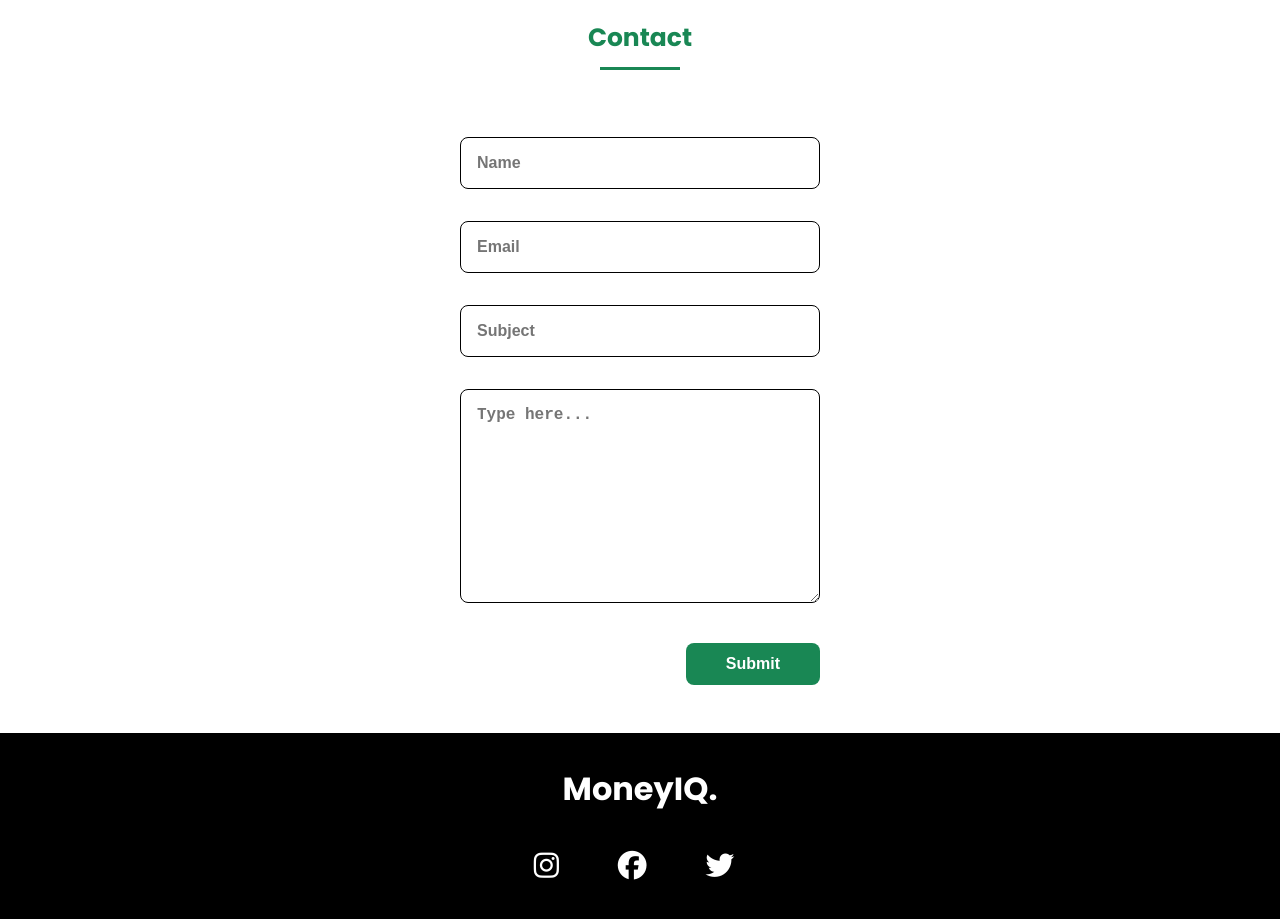
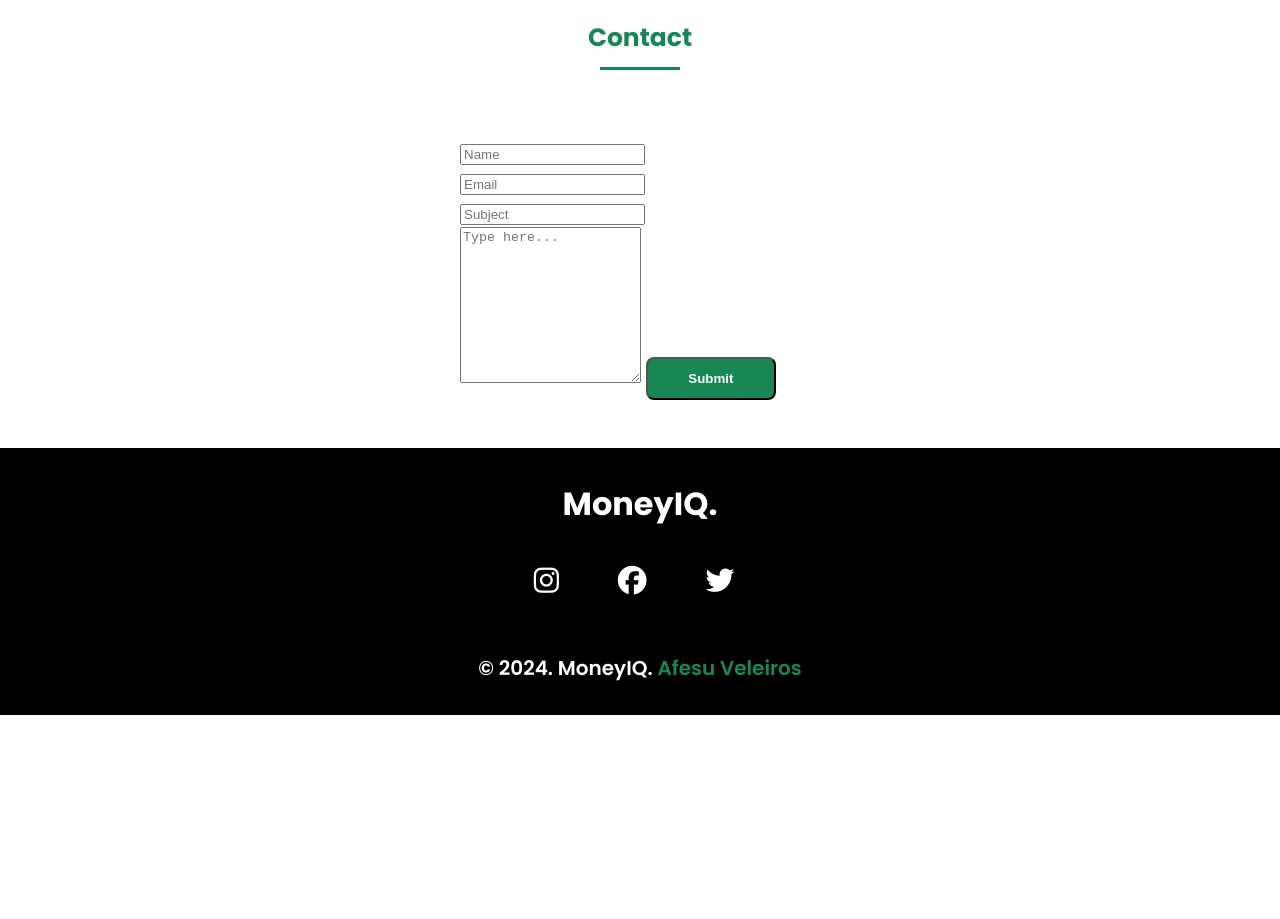
Before and after one commit to julia-almeida18/pag2MoneyIQ, a plain HTML site: page conteudos.html in a window 1280 px wide. Shown: the part 3300-4219 px from the top of the page. After the commit the page ends 4015 px from the top, so only its background shows below. Drawn offline with nearby package versions, Linux system fonts and the light colour scheme.

Commit message:
Update style.css

```diff
--- a/css/style.css
+++ b/css/style.css
@@ -370,25 +370,7 @@ section {
 }
 
 /* contact section*/
-.contact-input {
-  width: 100%;
-  font-size: 16px;
-  font-weight: 600;
-  padding: 16px;
-  border-radius: .5rem;
-  border: 1.5px solid var(--black-color);
-  outline: none;
-  margin-bottom: 32px;
-}
 
-.contact-button {
-  display: block;
-  border: none;
-  outline: none;
-  font-size: 16px;
-  cursor: pointer;
-  margin-left: auto;
-}
 
 /* footer section*/
 .footer {
```
